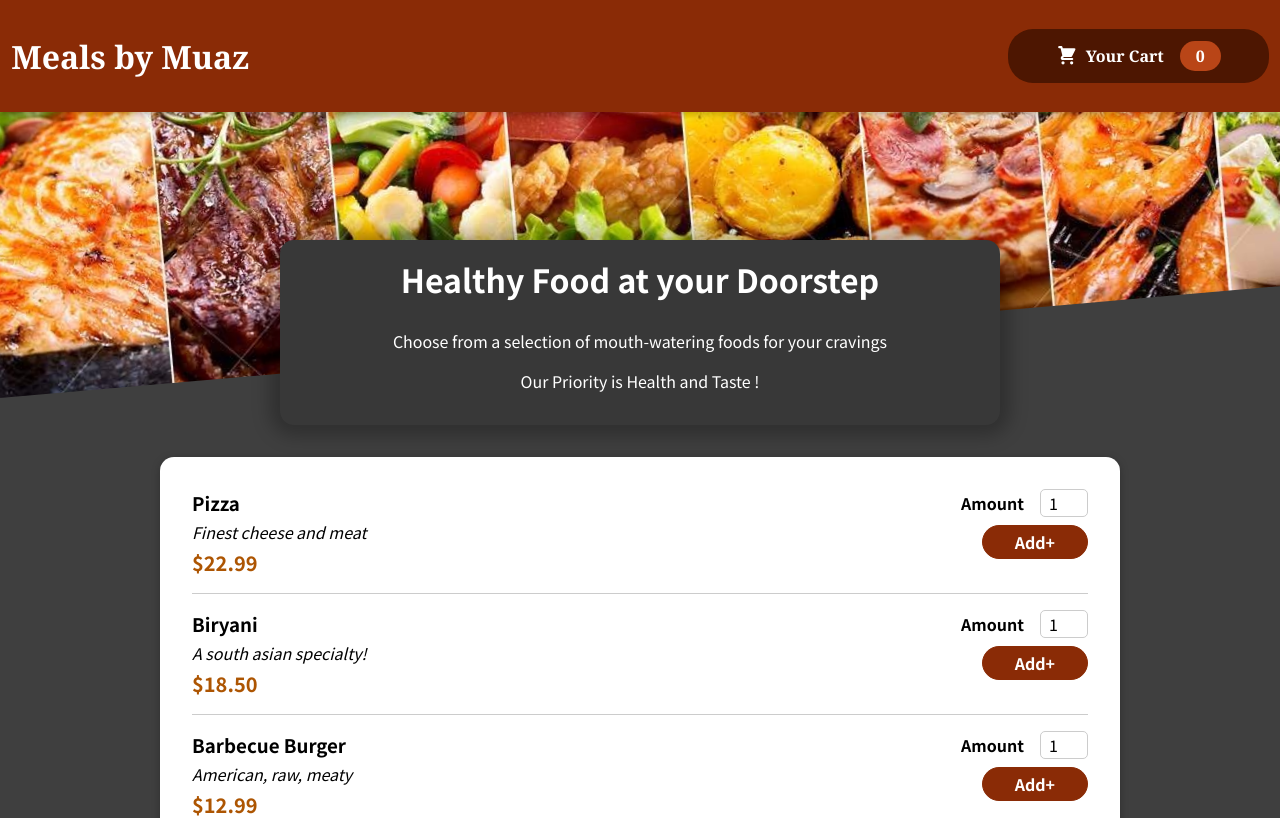
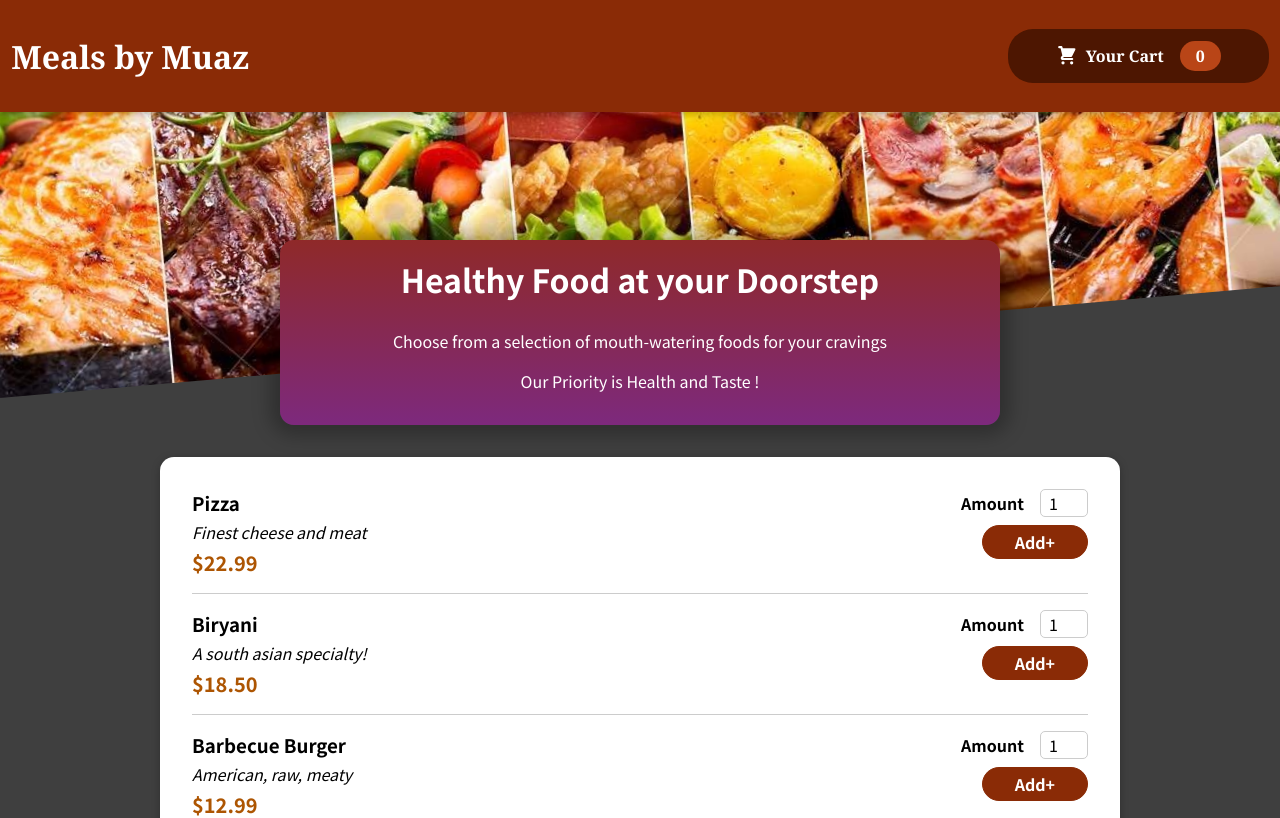
Before and after one commit to Muaz-Ashraf/Food-order-app-React, a React (Create React App) app: page / in a window 1280 px wide. Shown: the top 818 px of the page. Built offline with nearby package versions, Linux system fonts and the light colour scheme.

Commit message:
change meals summary color

```diff
--- a/src/Components/Meals/MealsSummary.module.css
+++ b/src/Components/Meals/MealsSummary.module.css
@@ -5,7 +5,7 @@
   margin: auto;
   margin-top: -10rem;
   position: relative;
-  background-color: #383838;
+  background: linear-gradient(#8f2929, rgb(125, 41, 125));
   color: white;
   border-radius: 14px;
   padding: 1rem;
```
